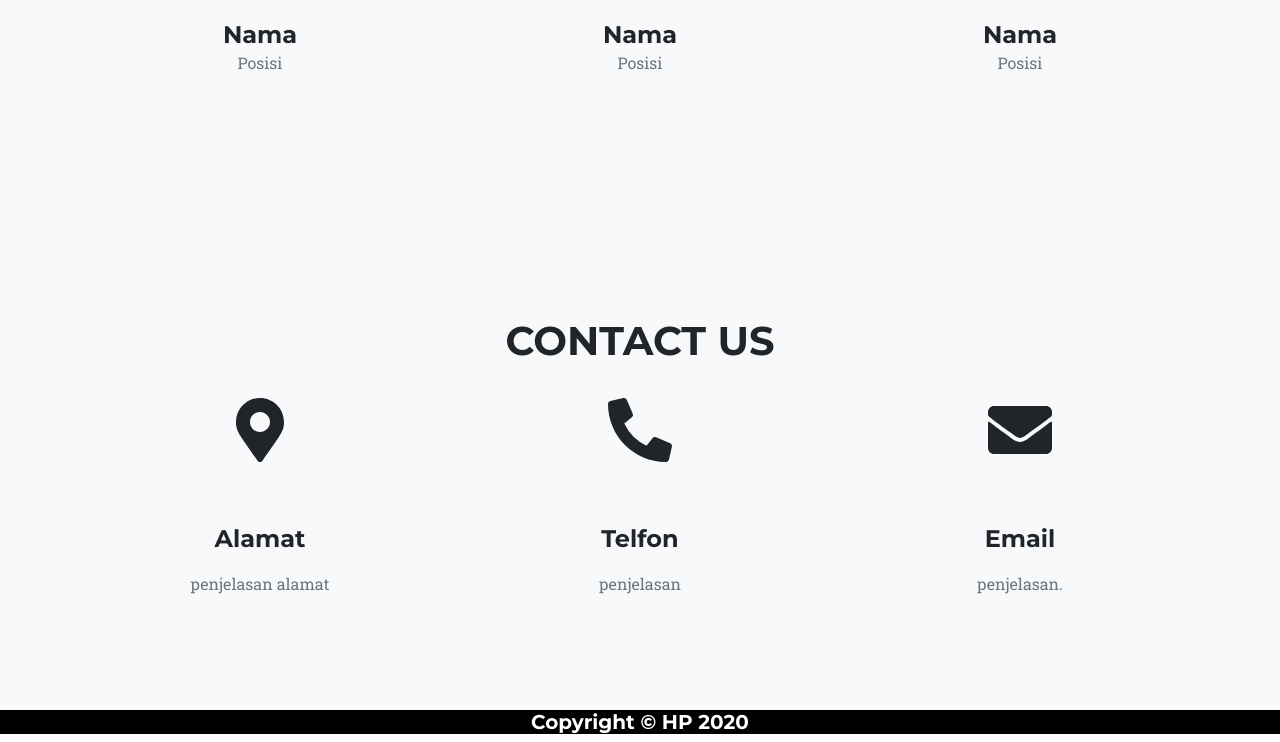
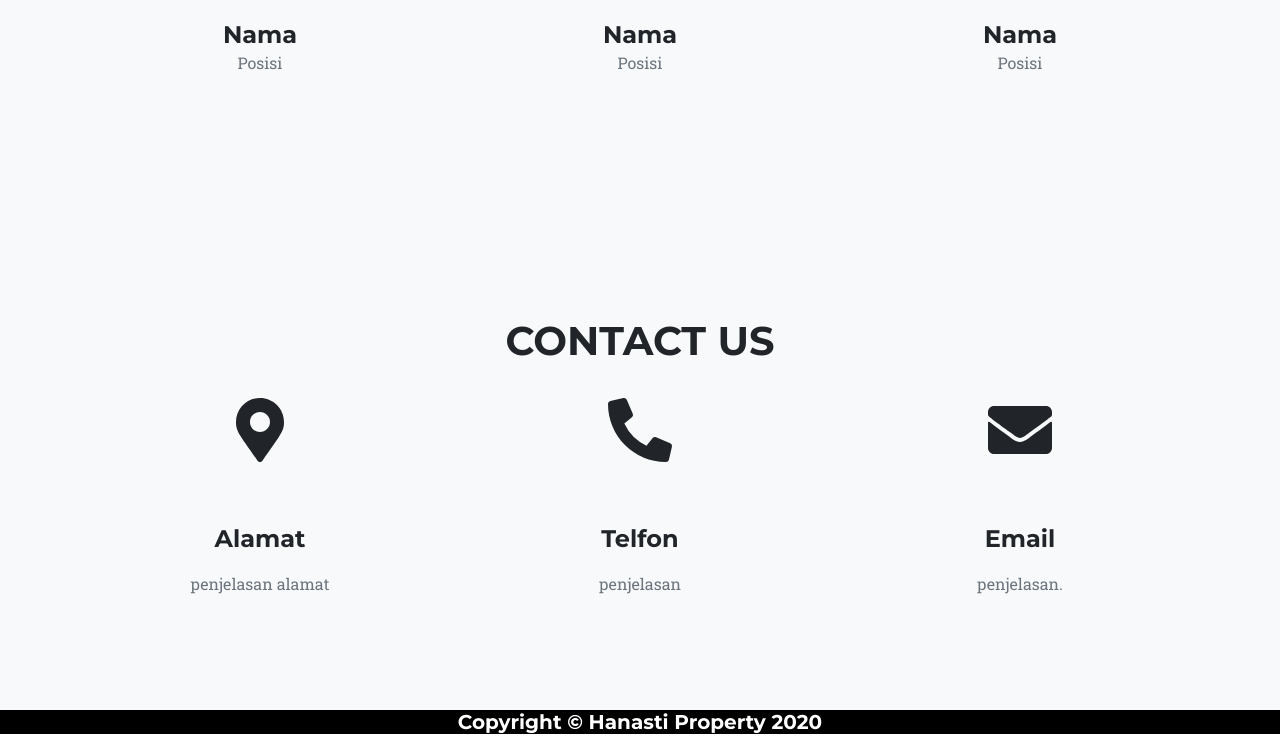
Before and after one commit to hanastiproperty/hanastiproperty, a plain HTML site: page index.html in a window 1280 px wide. Shown: the part 3668-4410 px from the top of the page. Drawn offline with nearby package versions, Linux system fonts and the light colour scheme; a web font is replaced by a local one.

Commit message:
Update index.html

```diff
--- a/index.html
+++ b/index.html
@@ -221,7 +221,7 @@
         <footer class="footer" style="background-color: #000000;">
             <div class="container">
                 <div class="text-center">
-                    <h5 style="color: #ffffff;">Copyright © HP 2020</h5>
+                    <h5 style="color: #ffffff;">Copyright © Hanasti Property 2020</h5>
                 </div>
             </div>
         </footer>
```
